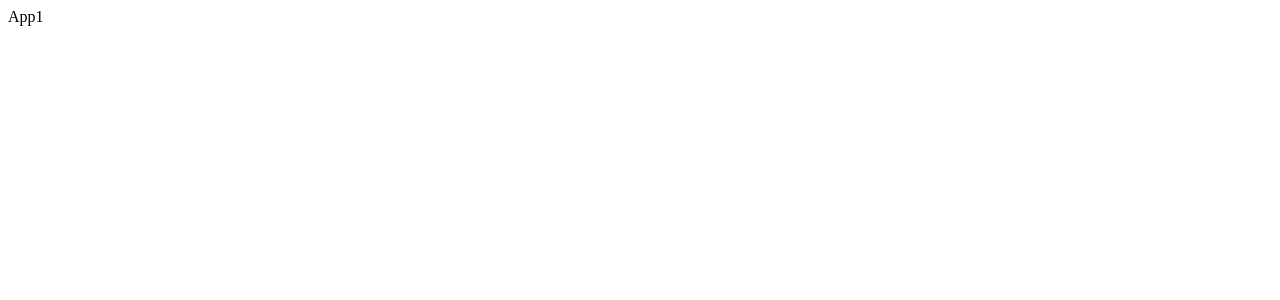
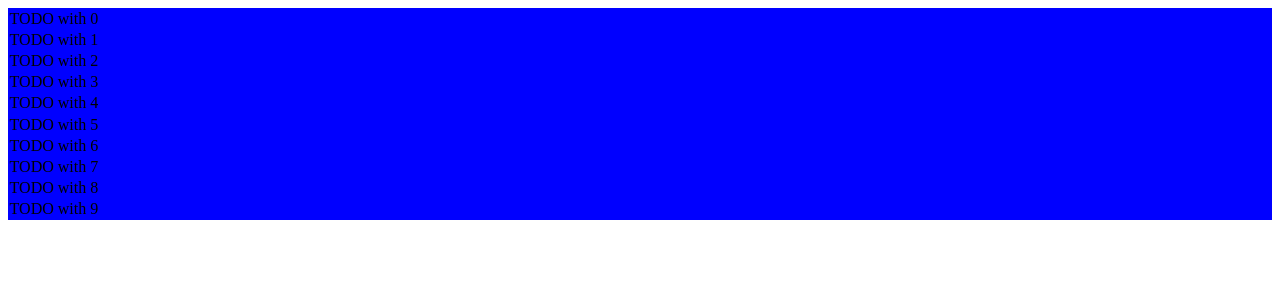
Before and after one commit to Al1exhawk/todo-app, a React app: page / in a window 1280 px wide. Shown: the top 300 px of the page. Built offline with nearby package versions, Linux system fonts and the light colour scheme.

Commit message:
add basic components

```diff
--- a/src/App.tsx
+++ b/src/App.tsx
@@ -1,5 +1,5 @@
-import React from "react";
+import { Todos } from "./components/Todos/Todos";
 
 export const App = () => {
-  return <div>App1</div>;
+  return <Todos />;
 };
--- /dev/null
+++ b/src/components/Todo/Todo.scss
@@ -0,0 +1,8 @@
+.TodoItem {
+  display: grid;
+  background-color: blue;
+  padding: 0.1rem;
+  .Header {
+    display: grid;
+  }
+}
--- /dev/null
+++ b/src/components/Todo/Todo.tsx
@@ -0,0 +1,9 @@
+import "./Todo.scss";
+
+interface ITodosProps {
+  id: number;
+}
+
+export const Todo = ({ id }: ITodosProps) => {
+  return <div className="TodoItem">TODO with {id}</div>;
+};
--- /dev/null
+++ b/src/components/Todos/Todos.scss
@@ -0,0 +1,3 @@
+.Todos {
+  display: grid;
+}
--- /dev/null
+++ b/src/components/Todos/Todos.tsx
@@ -0,0 +1,14 @@
+import { Todo } from "../Todo/Todo";
+import "./Todos.scss";
+
+const ids = Array.from(Array(10).keys());
+
+export const Todos = () => {
+  return (
+    <div className="Todos">
+      {ids.map((i) => (
+        <Todo key={i} id={i} />
+      ))}
+    </div>
+  );
+};
```
